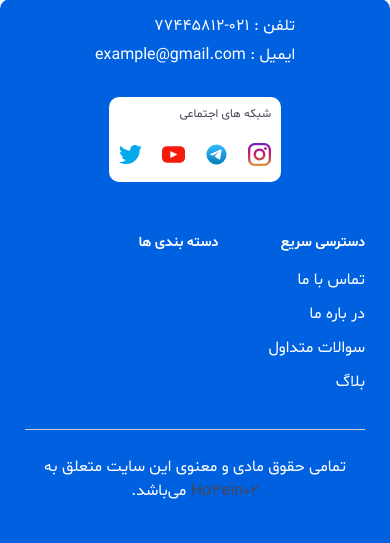
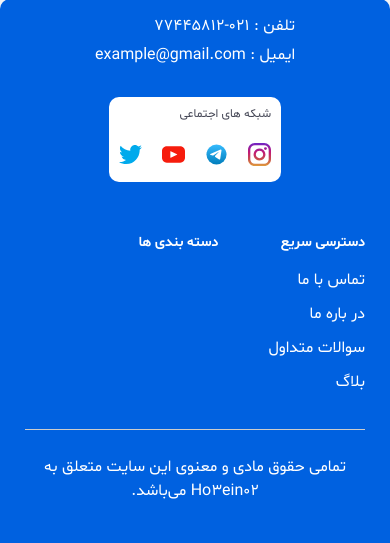
Before and after one commit to Ho3ein02/bytemarket, a Django app: page /cart/ in a window 390 px wide. Shown: the part 865-1408 px from the top of the page. Run offline with Django 5.2, Linux system fonts and the light colour scheme; data that the repository does not hold is empty; parts of the project's set-up code (start-up, migrations or seed data) failed here and were passed over.

Commit message:
fix link color bug in mobile browsers

```diff
--- a/static/style/style.css
+++ b/static/style/style.css
@@ -625,7 +625,7 @@ header {
 }
 
 .rights a {
-    -webkit-tap-highlight-color: #fff;
+    color: #fff;
 }
 
 /*
```
